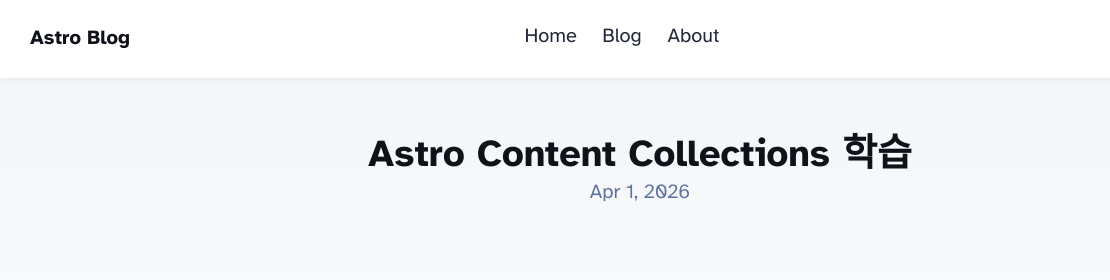
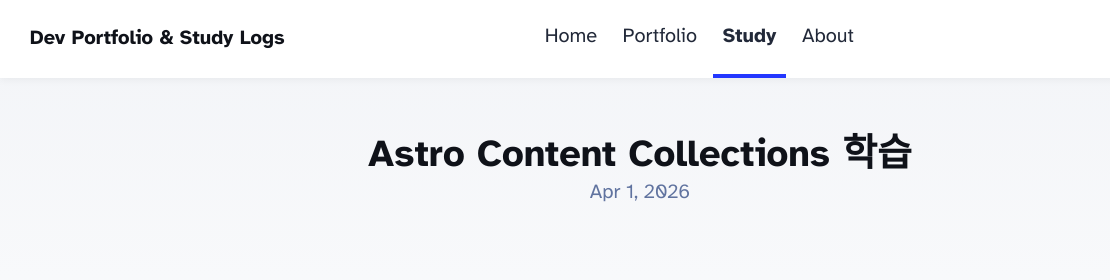
Before and after one commit to ssafychs135/astro, an Astro site: page /study in a window 1280 px wide. Shown: the top 280 px of the page, 0-1110 px from the left. Built offline with nearby package versions, Linux system fonts and the light colour scheme; Astro itself is replaced by a stand-in of ours.

Commit message:
feat: update navigation and site metadata

```diff
--- a/src/components/Header.astro
+++ b/src/components/Header.astro
@@ -8,7 +8,8 @@
 		<h2><a href="/">{SITE_TITLE}</a></h2>
 		<div class="internal-links">
 			<HeaderLink href="/">Home</HeaderLink>
-			<HeaderLink href="/blog">Blog</HeaderLink>
+			<HeaderLink href="/portfolio">Portfolio</HeaderLink>
+			<HeaderLink href="/study">Study</HeaderLink>
 			<HeaderLink href="/about">About</HeaderLink>
 		</div>
 		<div class="social-links">
--- a/src/consts.ts
+++ b/src/consts.ts
@@ -1,5 +1,6 @@
 // Place any global data in this file.
 // You can import this data from anywhere in your site by using the `import` keyword.
 
-export const SITE_TITLE = 'Astro Blog';
-export const SITE_DESCRIPTION = 'Welcome to my website!';
+export const SITE_TITLE = "Dev Portfolio & Study Logs";
+export const SITE_DESCRIPTION =
+  "포트폴리오와 개발 학습 기록을 담은 블로그입니다.";
```
